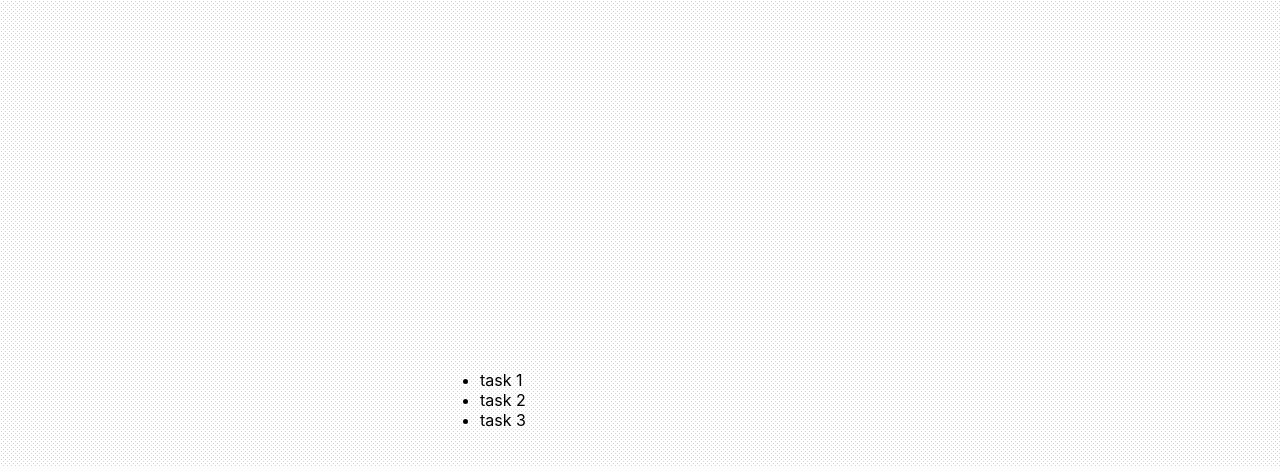
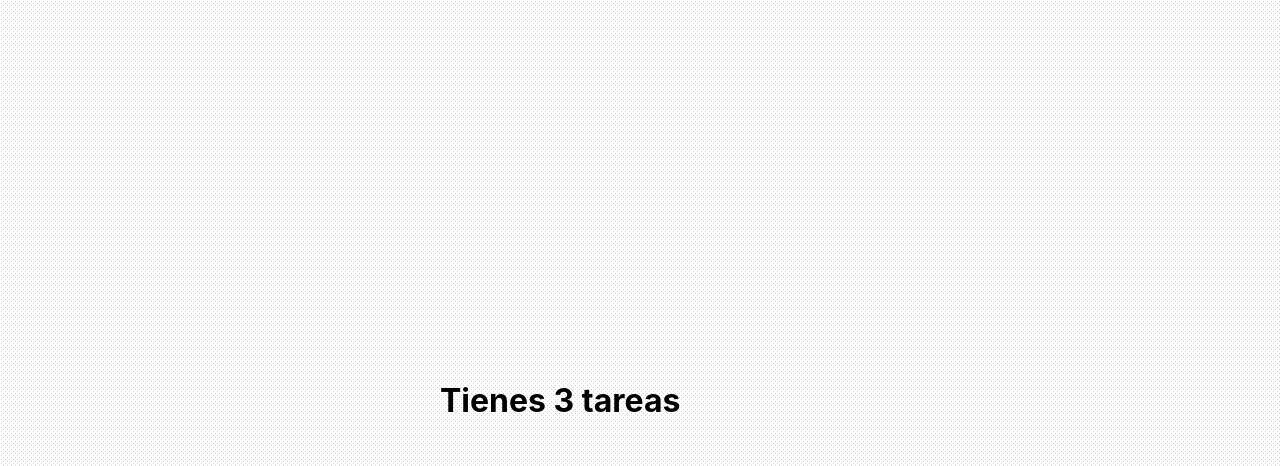
Before and after one commit to wmezadev/todo-react, a React (Create React App) app: page / in a window 1280 px wide. Shown: the top 466 px of the page. Built offline with nearby package versions, Linux system fonts and the light colour scheme.

Commit message:
feat: add second component (header)

```diff
--- a/src/App.js
+++ b/src/App.js
@@ -1,5 +1,6 @@
 import React, { useState } from 'react';
 import './App.css';
+import Header from './components/Header';
 
 const App = () => {
 
@@ -10,15 +11,7 @@ const App = () => {
   return (
     <div className='wrapper'>
         <div className='card frame'>
-          <ul>
-          {
-            state.tasks.map(task => (
-              <li>
-                {task}
-              </li>
-            ))
-          }
-          </ul>
+          <Header tasks={state.tasks}/>
         </div>
     </div>
   );
--- /dev/null
+++ b/src/components/Header.js
@@ -0,0 +1,13 @@
+import React from 'react';
+
+const Header = ({ tasks }) => {
+    return (
+        <div className="card-header">
+            <h1 className="card-header-title header">
+                Tienes { tasks.length } tareas
+            </h1>
+        </div>
+    );
+}
+
+export default Header;
```
